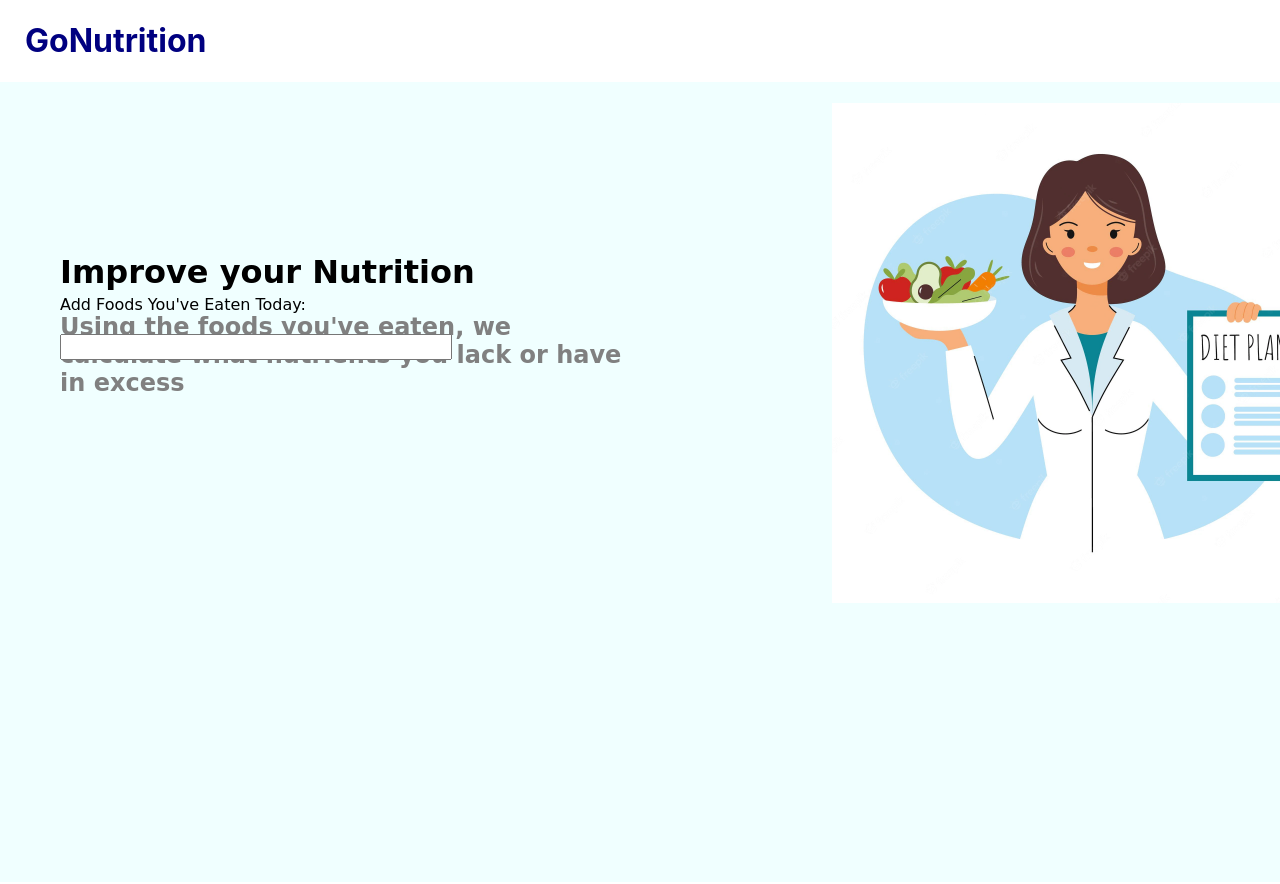
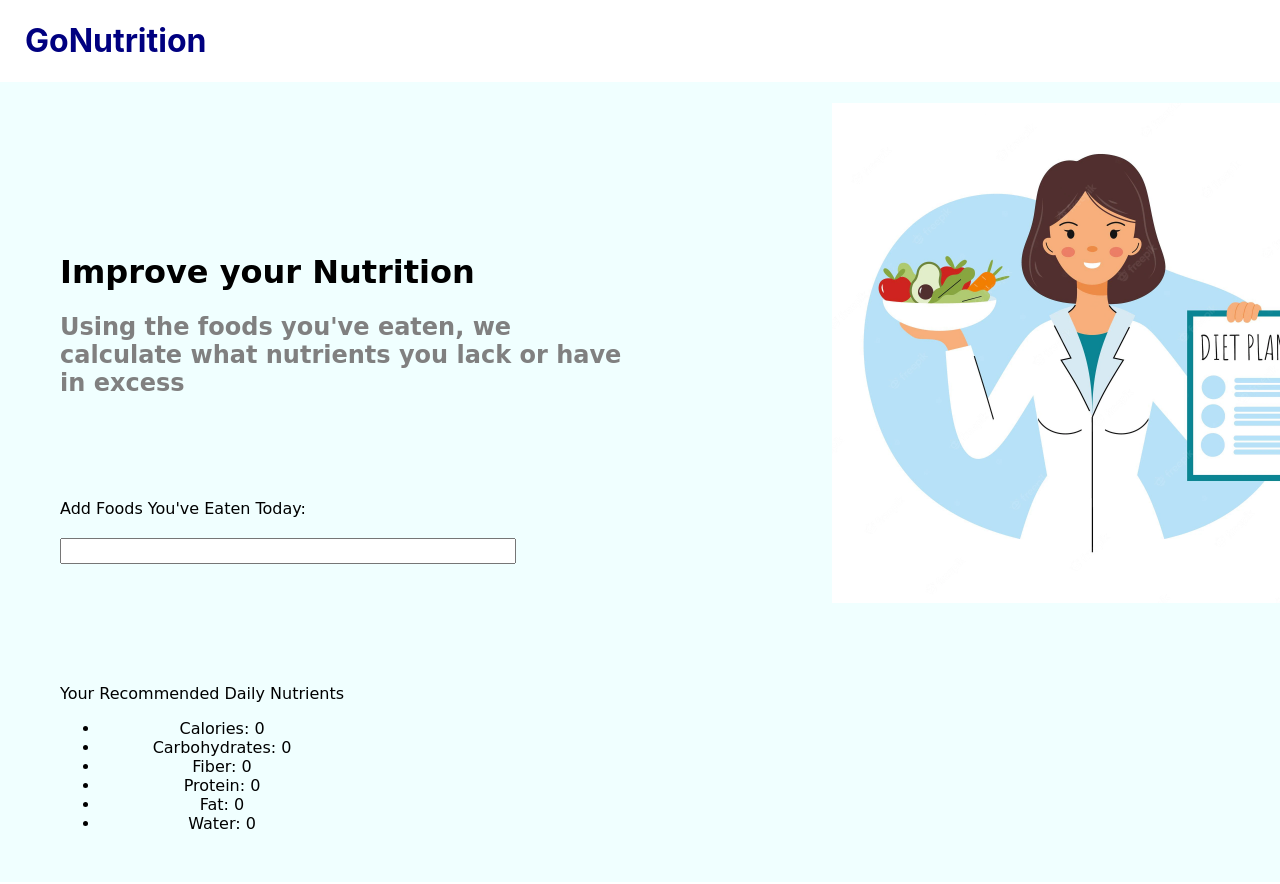
Before and after one commit to cam-thomas/NutritionProject, a React (Create React App) app in the folder client/: page / in a window 1280 px wide. Shown: the top 884 px of the page. Built offline with nearby package versions, Linux system fonts and the light colour scheme.

Commit message:
Added RecommendedNutrient component

```diff
--- a/client/src/App.css
+++ b/client/src/App.css
@@ -1,5 +1,6 @@
 .App {
   text-align: center;
+
 }
 
 .App-logo {
@@ -14,8 +15,19 @@
 }
 
 
+.recommendedNutrients {
+  position: absolute;
+  margin-left: 60px;
+  top: 200px;
+}
+
+
 .signedInContent {
   font-family: "Comic Sans MS", "Comic Sans", "cursive";
+  position: absolute;
+  width: 50%;
+  height: 50%;
+  top: 484px;
 }
 
 button {
@@ -52,8 +64,8 @@ button {
   margin-left: 60px;
   position: absolute;
   text-align: left;
-  bottom: 55%;
-  width: 30%;
+  bottom: 80%;
+  width: 70%;
 }
 
 .inputFoodForm {
--- a/client/src/App.jsx
+++ b/client/src/App.jsx
@@ -4,6 +4,28 @@ import ReactDOM from 'react-dom/client';
 import logo from './logo.svg';
 import './App.css';
 import Image from "./doctor.png"
+
+/* {Object.keys(recommendedNutrition).map((key, index) => <li>{recommendedNutrition[key]}</li>)}*/
+
+
+function RecommendedNutrients({userSignedIn, recommendedNutrition}) {
+  if (userSignedIn) {
+    return (
+      <div className="recommendedNutrients">
+          Your Recommended Daily Nutrients
+        <ul className="list-group">
+          {Object.keys(recommendedNutrition).map((key, index) => (
+            <li className="list-group-item">
+              {key+":"} {recommendedNutrition[key]}
+            </li>
+          ))}
+        </ul>
+      </div>
+    );
+  }
+
+}
+
 
 
 function SignUpButton({userSignedIn}) {
@@ -76,6 +98,7 @@ function App(props) {
         <div className="inputFood" >
             <FoodInputForm userSignedIn={userSignedIn} userinputFood={userinputFood} handleUserInputFood={handleUserInputFood} handleUserInputFormSubmit={handleUserInputFormSubmit}/>
         </div>
+        <RecommendedNutrients userSignedIn={userSignedIn} recommendedNutrition={recommendedNutrition}/>
       </div>
     </div>
   );
```
